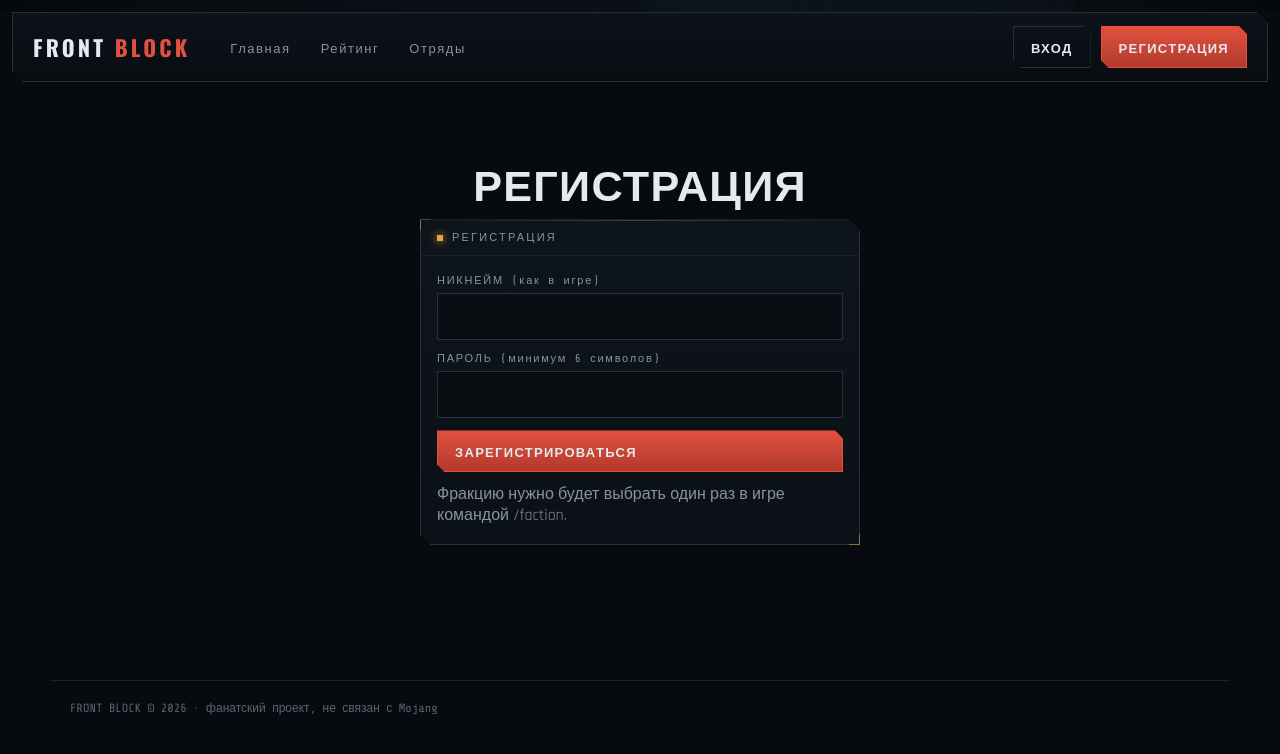
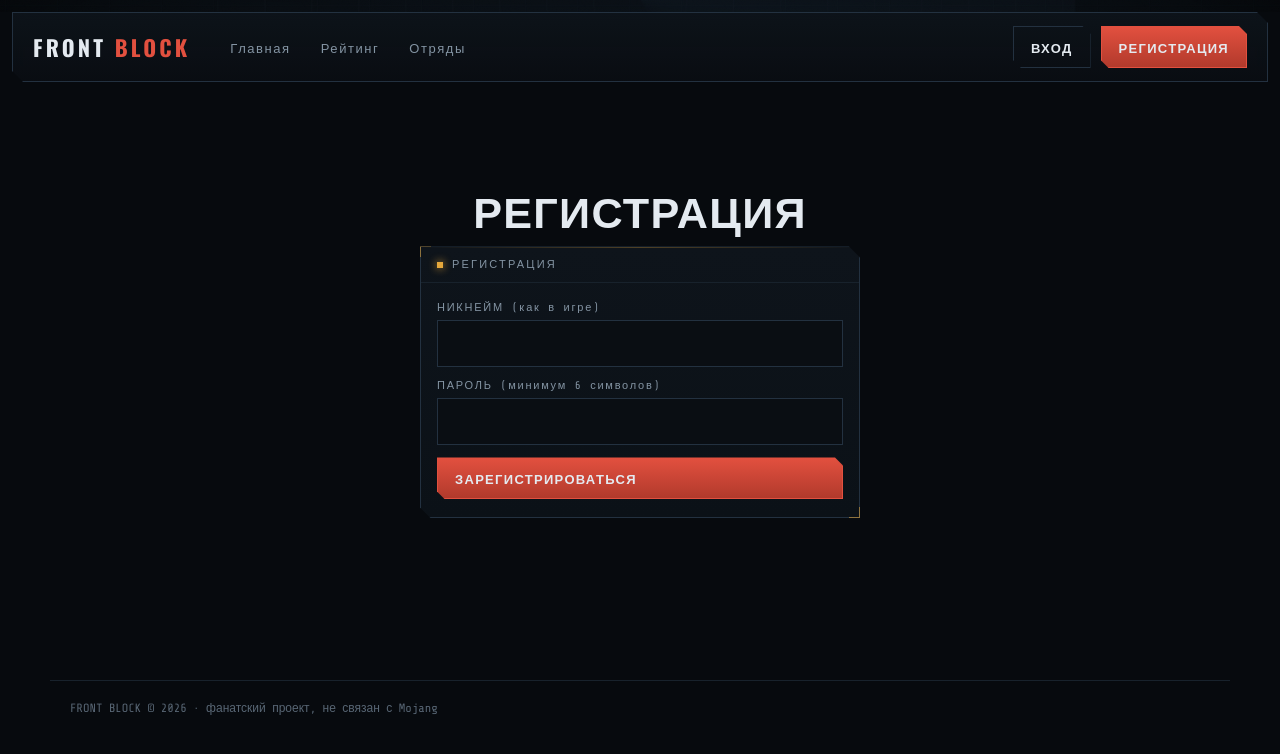
Before and after one commit to am1s3/frontblock-web, a Next.js app: page /register in a window 1280 px wide. Shown: the top 754 px of the page. Built offline with nearby package versions, Linux system fonts and the light colour scheme.

Commit message:
Update page.tsx

```diff
--- a/app/register/page.tsx
+++ b/app/register/page.tsx
@@ -29,7 +29,6 @@ export default function Register() {
             <div className="field"><label>ПАРОЛЬ (минимум 6 символов)</label><input type="password" value={pass} onChange={(e) => setPass(e.target.value)} autoComplete="new-password" /></div>
             <button className="btn btn--tpa" disabled={busy}>{busy ? "Подожди…" : "Зарегистрироваться"}</button>
             {msg && <p className={`msg ${ok ? "ok" : "err"}`}>{msg}</p>}
-            <p className="muted" style={{ margin: 0 }}>Фракцию нужно будет выбрать один раз в игре командой /faction.</p>
           </form>
         </Panel>
       </div>
```
